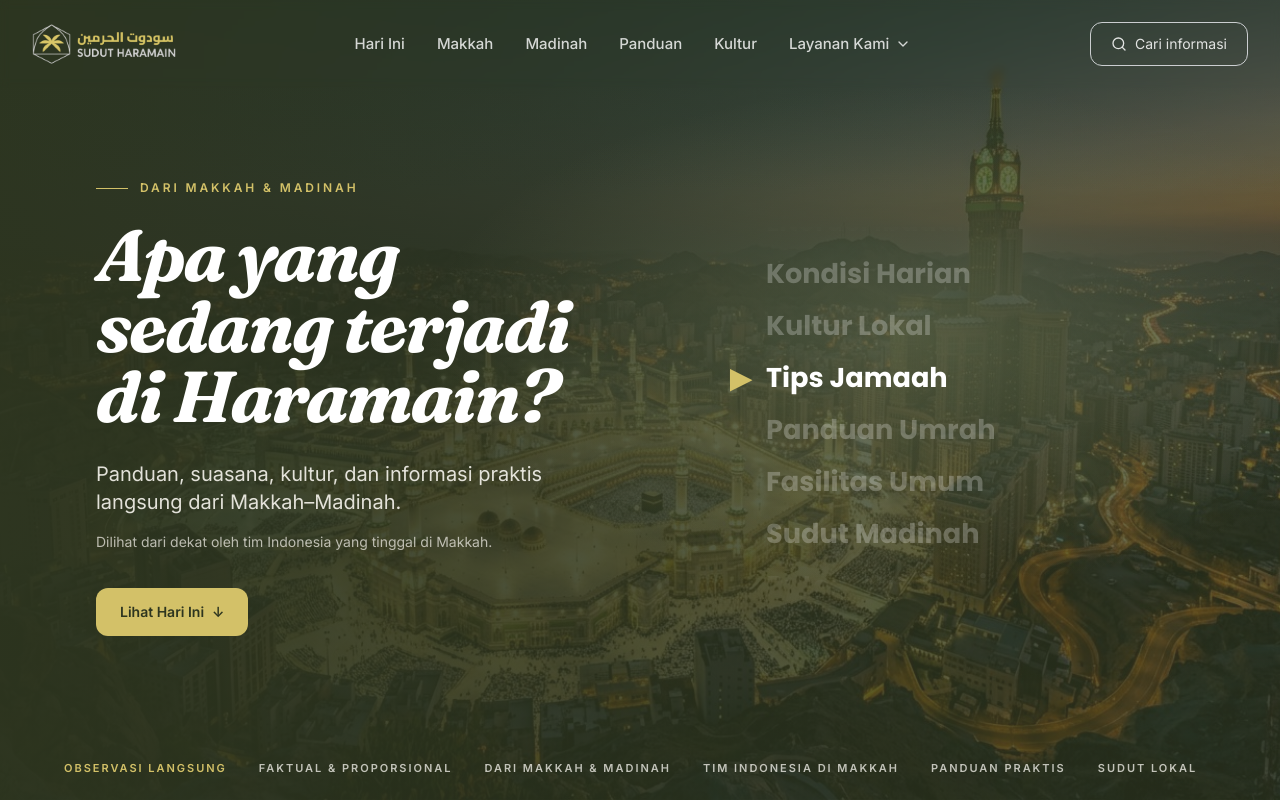
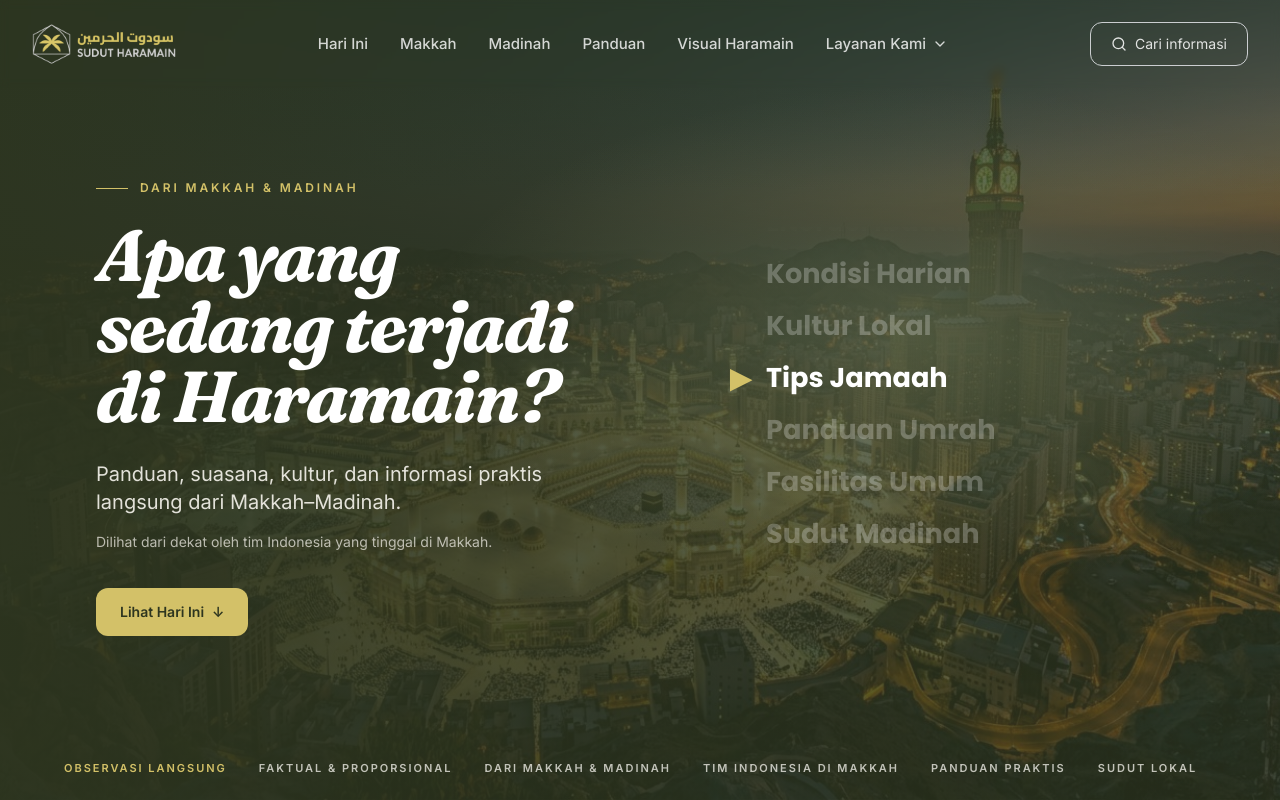
Before and after one commit to adityamzr/sh-web, a Nuxt app: page / in a window 1280 px wide. Shown: the top 800 px of the page. Built offline with nearby package versions, Linux system fonts and the light colour scheme.

Commit message:
feat(visual): route visual Haramain navigation

```diff
--- a/components/MediaNavbar.vue
+++ b/components/MediaNavbar.vue
@@ -16,7 +16,7 @@ const links = [
   { key: 'makkah', label: 'Makkah', to: '/makkah', icon: MapPinned },
   { key: 'madinah', label: 'Madinah', to: '/madinah', icon: MapPin },
   { key: 'panduan', label: 'Panduan', to: '/panduan', icon: BookOpen },
-  { key: 'kultur', label: 'Kultur', to: '#lokal', icon: Sparkles },
+  { key: 'visual', label: 'Visual Haramain', to: '/visual', icon: Sparkles },
 ]
 const serviceUnits = [
   { name: 'Sudut Haramain Tour', subtitle: 'Umroh Mandiri & Land Arrangement' },
```
